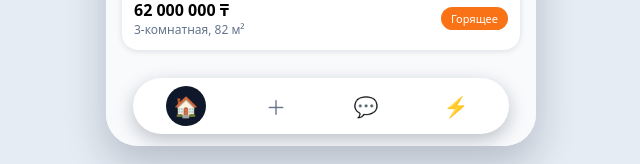
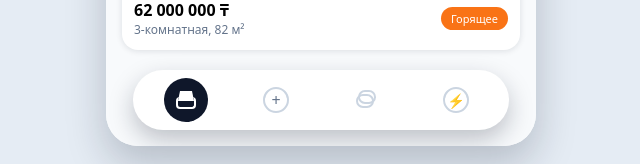
Before and after one commit to adzon812-ops/Flapy-, a Next.js app: page / in a window 1280 px wide. Shown: the part 665-829 px from the top of the page, without its empty margins (319-959 px from the left). Built offline with nearby package versions, Linux system fonts and the light colour scheme.

Commit message:
Update BottomNav.jsx

```diff
--- a/components/BottomNav.jsx
+++ b/components/BottomNav.jsx
@@ -1,9 +1,125 @@
 const items = [
-  { id: 'home', href: '/', icon: '🏠' },
-  { id: 'plus', href: '#', icon: '＋' },
-  { id: 'chat', href: '#', icon: '💬' },
-  { id: 'flai', href: '/flai', icon: '⚡' },
+  { id: 'home', href: '/', label: 'Дом' },
+  { id: 'plus', href: '#', label: 'Добавить' },
+  { id: 'chat', href: '#', label: 'Чат' },
+  { id: 'flai', href: '/flai', label: 'Flai' },
 ];
+
+function Icon({ id, active }) {
+  const common = {
+    width: 22,
+    height: 22,
+    borderRadius: '999px',
+    border: '2px solid',
+  };
+
+  const color = active ? '#ffffff' : '#64748b';
+  const borderColor = active ? '#ffffff' : '#cbd5e1';
+
+  if (id === 'home') {
+    // домик
+    return (
+      <div style={{ position: 'relative', width: 24, height: 24 }}>
+        <div
+          style={{
+            position: 'absolute',
+            left: 2,
+            right: 2,
+            bottom: 3,
+            height: 10,
+            borderRadius: 4,
+            border: `2px solid ${borderColor}`,
+            borderTop: 'none',
+          }}
+        />
+        <div
+          style={{
+            position: 'absolute',
+            left: 4,
+            right: 4,
+            bottom: 11,
+            height: 0,
+            borderLeft: `2px solid transparent`,
+            borderRight: `2px solid transparent`,
+            borderBottom: `10px solid ${borderColor}`,
+          }}
+        />
+      </div>
+    );
+  }
+
+  if (id === 'plus') {
+    // плюс в круге
+    return (
+      <div
+        style={{
+          ...common,
+          borderColor,
+          display: 'flex',
+          alignItems: 'center',
+          justifyContent: 'center',
+          color,
+          fontSize: 16,
+          fontWeight: 500,
+        }}
+      >
+        +
+      </div>
+    );
+  }
+
+  if (id === 'chat') {
+    // два пузыря
+    return (
+      <div style={{ position: 'relative', width: 24, height: 24 }}>
+        <div
+          style={{
+            position: 'absolute',
+            left: 2,
+            bottom: 4,
+            width: 14,
+            height: 10,
+            borderRadius: 8,
+            border: `2px solid ${borderColor}`,
+          }}
+        />
+        <div
+          style={{
+            position: 'absolute',
+            right: 2,
+            top: 2,
+            width: 14,
+            height: 10,
+            borderRadius: 8,
+            border: `2px solid ${borderColor}`,
+            background: active ? '#ffffff' : 'transparent',
+          }}
+        />
+      </div>
+    );
+  }
+
+  if (id === 'flai') {
+    // молния в круге
+    return (
+      <div
+        style={{
+          ...common,
+          borderColor,
+          display: 'flex',
+          alignItems: 'center',
+          justifyContent: 'center',
+          color,
+          fontSize: 14,
+        }}
+      >
+        ⚡
+      </div>
+    );
+  }
+
+  return null;
+}
 
 export default function BottomNav({ active }) {
   return (
@@ -12,7 +128,7 @@ export default function BottomNav({ active }) {
         position: 'absolute',
         left: 0,
         right: 0,
-        bottom: 12,
+        bottom: 16,
         display: 'flex',
         justifyContent: 'center',
         pointerEvents: 'none',
@@ -20,38 +136,40 @@ export default function BottomNav({ active }) {
     >
       <div
         style={{
-          width: '90%',
+          width: '88%',
           maxWidth: 360,
           background: '#ffffff',
           borderRadius: 999,
-          boxShadow: '0 6px 18px rgba(15,23,42,0.25)',
+          boxShadow: '0 10px 24px rgba(15,23,42,0.25)',
           display: 'flex',
           justifyContent: 'space-around',
           padding: 8,
           pointerEvents: 'auto',
         }}
       >
-        {items.map((item) => (
+        {items.map((item) => {
+          const isActive = active === item.id;
+          return (
             <a
               key={item.id}
               href={item.href}
               style={{
-              width: 40,
-              height: 40,
+                width: 44,
+                height: 44,
                 borderRadius: 999,
                 display: 'flex',
                 alignItems: 'center',
                 justifyContent: 'center',
-              fontSize: 20,
                 textDecoration: 'none',
-              background: active === item.id ? '#0f172a' : 'transparent',
-              color: active === item.id ? '#ffffff' : '#64748b',
+                background: isActive ? '#0f172a' : 'transparent',
+                color: isActive ? '#ffffff' : '#64748b',
                 transition: 'background 0.15s ease',
               }}
             >
-            {item.icon}
+              <Icon id={item.id} active={isActive} />
             </a>
-        ))}
+          );
+        })}
       </div>
     </nav>
   );
```
Lines whose indentation alone changed are shown as unchanged.
